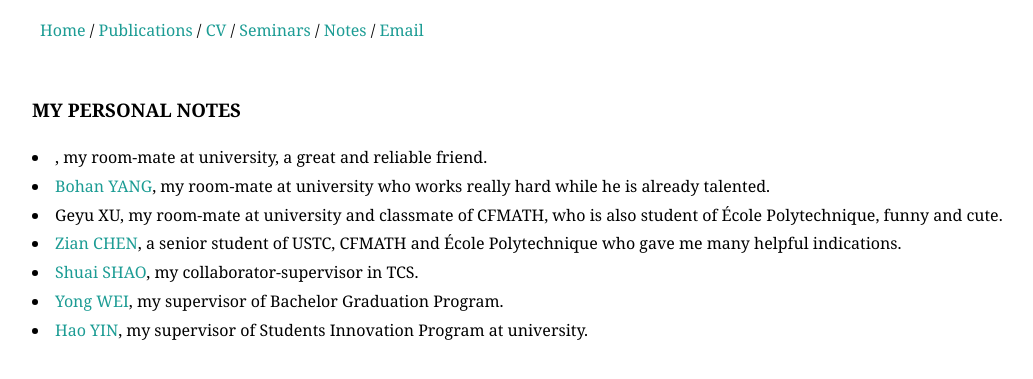
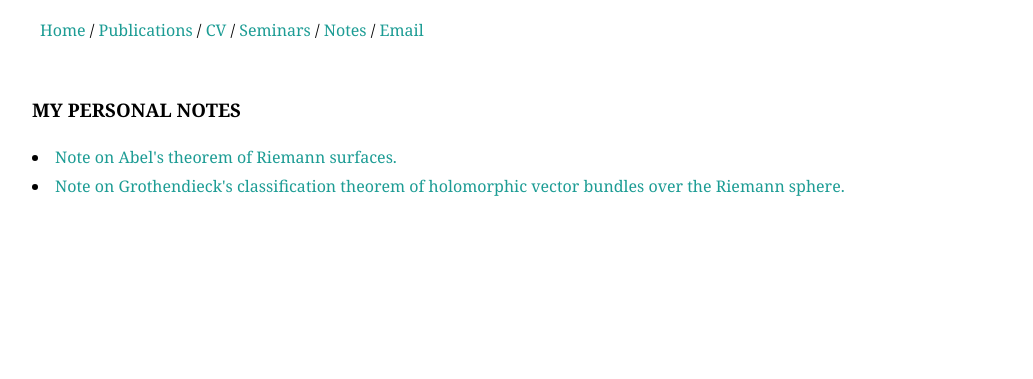
Before and after one commit to XiaoweiYEXavier/XiaoweiYEXavier.github.io, a Jekyll site: the page built from Notes/index.html, in a window 1280 px wide. Shown: the top 379 px of the page, without its empty margins (0-1033 px from the left). Built offline with Jekyll 4.4.1, drawn with Linux system fonts in a browser that asks for light colours; some web fonts are replaced.

Commit message:
Update index.html

```diff
--- a/Notes/index.html
+++ b/Notes/index.html
@@ -6,13 +6,8 @@ title: YE Xiaowei
 	<section>
 		<h3>My personal notes</h3>
 		<u1>
-            <li><a href="https://xxuhaiyang.github.io/"></a>, my room-mate at university, a great and reliable friend.  </li>
-            <li><a href="https://starkerfirst.github.io/">Bohan YANG</a>, my room-mate at university who works really hard while he is already talented.  </li>
-	    <li>Geyu XU, my room-mate at university and classmate of CFMATH, who is also student of École Polytechnique, funny and cute.  </li>
-	    <li><a href="https://zian-chen.github.io/">Zian CHEN</a>, a senior student of USTC, CFMATH and École Polytechnique who gave me many helpful indications.  </li>
-            <li><a href="http://staff.ustc.edu.cn/~wwwucuc/">Shuai SHAO</a>, my collaborator-supervisor in TCS.  </li>
-	    <li><a href="https://faculty.ustc.edu.cn/weiyong/">Yong WEI</a>, my supervisor of Bachelor Graduation Program.  </li>
-            <li><a href="http://staff.ustc.edu.cn/~haoyin/">Hao YIN</a>, my supervisor of Students Innovation Program at university. </li>
+           <li><a href="/Notes/Seminar_Notes_Abel.pdf" target="blank">Note on Abel's theorem of Riemann surfaces. </a></li>
+	   <li><a href="/Notes/Seminar_Notes_Grothendieck.pdf" target="blank">Note on Grothendieck's classification theorem of holomorphic vector bundles over the Riemann sphere. </a></li>
 	</u1>
 	</section>
 </div><!-- /.blurb -->
```
